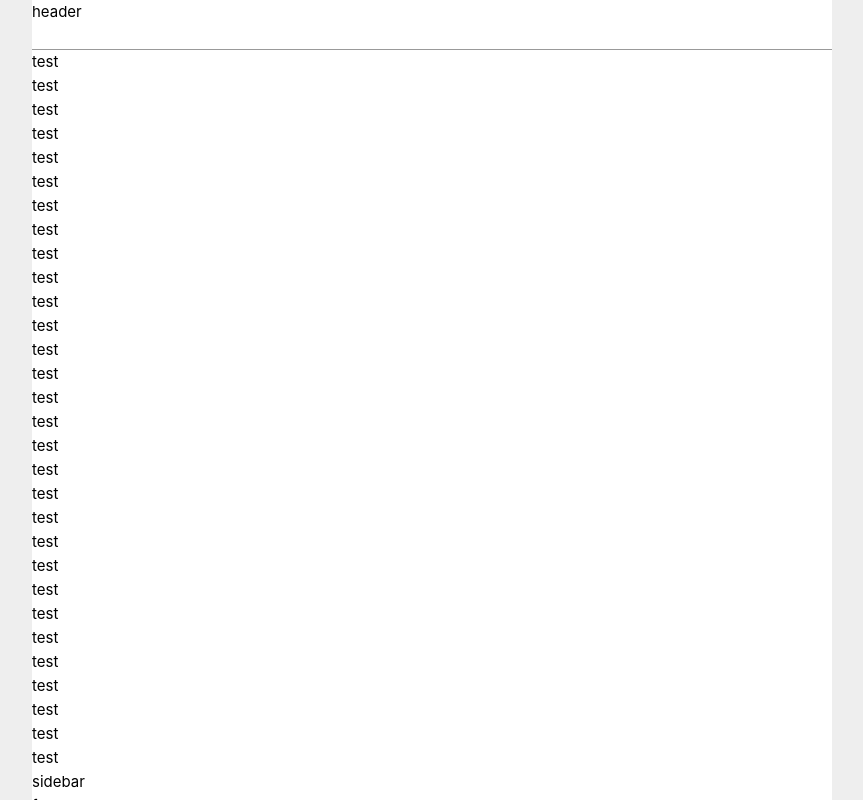
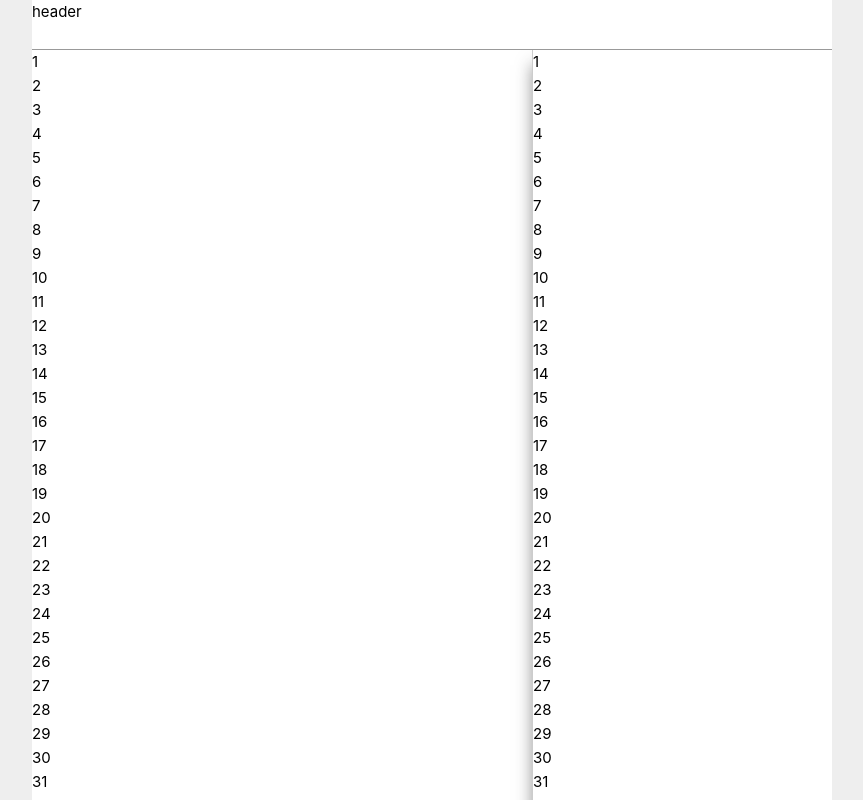
Before and after one commit to kobrynovych/Vue_jsonplaceholder, a Vue app: page / in a window 1280 px wide. Shown: the top 800 px of the page, without its empty margins (208-1071 px from the left). Built offline with nearby package versions, Linux system fonts and the light colour scheme.

Commit message:
added step 4

```diff
--- a/src/App.vue
+++ b/src/App.vue
@@ -1,6 +1,8 @@
 <template>
     <AppLayout>
-        test
+        <div v-for="i in 40" :key="i">
+            <div>{{ i }}</div>
+        </div>
     </AppLayout>
 </template>
 
--- a/src/Layouts/AppLayout.vue
+++ b/src/Layouts/AppLayout.vue
@@ -3,7 +3,7 @@
         <Header />
 
         <div class="app-layout__content-wrap container">
-            <main class="app-layout__content" v-for="i in 30" :key="i">
+            <main class="app-layout__content">
                 <slot></slot>
             </main>
 
--- a/src/components/Sidebar.vue
+++ b/src/components/Sidebar.vue
@@ -1,5 +1,7 @@
 <template>
     <aside class="sidebar">
-        sidebar
+        <div v-for="i in 50" :key="i">
+            <div>{{ i }}</div>
+        </div>
     </aside>
 </template>
--- a/src/css/app-layout.css
+++ b/src/css/app-layout.css
@@ -3,9 +3,12 @@
 }
 
 .app-layout__content-wrap {
+    display: flex;
+    align-items: stretch;
+    min-height: calc(100vh - 50px);
     padding-top: 50px;
 }
 
 .app-layout__content {
-
+    flex: 1;
 }
--- a/src/css/sidebar.css
+++ b/src/css/sidebar.css
@@ -1,3 +1,5 @@
 .sidebar {
-
+    width: 300px;
+    border-left: 1px solid #ccc;
+    box-shadow: -15px 0 15px -15px rgba(51, 51, 51, 0.5);
 }
```
